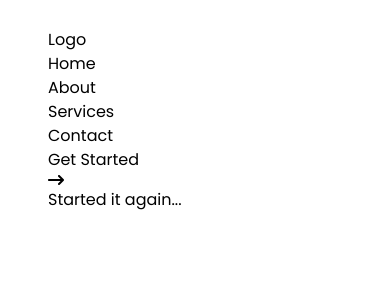
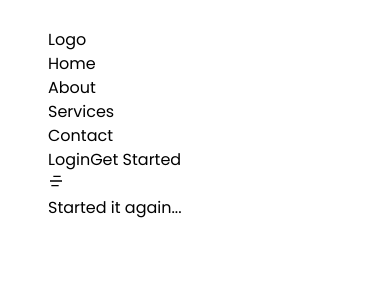
Before and after one commit to mohamed-tsx/Renter, a Next.js app in the folder client/: page / in a window 390 px wide. Shown: the top 300 px of the page. Built offline with nearby package versions, Linux system fonts and the light colour scheme.

Commit message:
Made the the Header responsive and Sidebar for header elements

```diff
--- a/client/Components/Header.jsx
+++ b/client/Components/Header.jsx
@@ -1,36 +1,59 @@
-import React from "react";
+"use client";
+import React, { useState } from "react";
 import Link from "next/link";
-import { FaArrowRightLong } from "react-icons/fa6";
+import { RiMenu4Line } from "react-icons/ri";
+import { IoMdClose } from "react-icons/io";
+import SideBar from "@/Components/SideBar";
 
 const Header = () => {
+  const [isMenuOpen, setIsMenuOpen] = useState(false);
+  console.log(isMenuOpen, "Menu is Open");
   return (
     <div className="flex items-center justify-between">
       <h1>Logo</h1>
-      <div>
+      <div className="hidden md:block">
         <ul className="flex items-center justify-center space-x-4">
           <li>
-            <Link href="#">Home</Link>
+            <Link href="#" className="hover:text-gray-800">
+              Home
+            </Link>
           </li>
           <li>
             {" "}
-            <Link href="#">About</Link>
+            <Link href="#" className="hover:text-gray-800">
+              About
+            </Link>
           </li>
           <li>
             {" "}
-            <Link href="#">Services</Link>
+            <Link href="#" className="hover:text-gray-800">
+              Services
+            </Link>
           </li>
           <li>
             {" "}
-            <Link href="#">Contact</Link>
+            <Link href="#" className="hover:text-gray-800">
+              Contact
+            </Link>
           </li>
         </ul>
       </div>
-      <div>
+      <div className="hidden md:flex items-center space-x-2">
+        <button>
+          <Link href={""}>Login</Link>
+        </button>
         <button className="flex items-center justify-center px-2 py-2 text-white rounded-md bg-black hover:bg-gray-700">
-          Get Started
-          <FaArrowRightLong />
+          <Link href={""}>Get Started</Link>
         </button>
       </div>
+      <button
+        className="block md:hidden"
+        onClick={() => setIsMenuOpen(!isMenuOpen)}
+      >
+        {isMenuOpen ? <IoMdClose /> : <RiMenu4Line />}
+      </button>
+      {isMenuOpen && <SideBar />}
+      {/* <SideBar /> */}
     </div>
   );
 };
--- /dev/null
+++ b/client/Components/SideBar.jsx
@@ -0,0 +1,37 @@
+import React from "react";
+import Link from "next/link";
+
+const SideBar = () => {
+  return (
+    <div className="fixed inset-y-0 right-0 top-14 bg-black text-white z-50 overflow-y-auto w-48">
+      <ul className="p-4">
+        <li className="mb-4">
+          <Link href="" className="flex items-center space-x-2">
+            Home
+          </Link>
+        </li>
+        <li className="mb-4">
+          <Link href="/about" className="flex items-center space-x-2">
+            About
+          </Link>
+        </li>
+        <li className="mb-4">
+          <Link href="" className="flex items-center space-x-2">
+            Rental List
+          </Link>
+        </li>
+      </ul>
+      <div className="px-4 space-y-2">
+        <Link href={""}>Login</Link>
+        <Link
+          href=""
+          className="flex items-center bg-white text-black gap-2 px-4 py-2 rounded-md"
+        >
+          Get Started
+        </Link>
+      </div>
+    </div>
+  );
+};
+
+export default SideBar;
```
Also changed, not shown: client/app/layout.js (renamed from client/app/layout.jsx), client/app/page.js (renamed from client/app/page.jsx).
